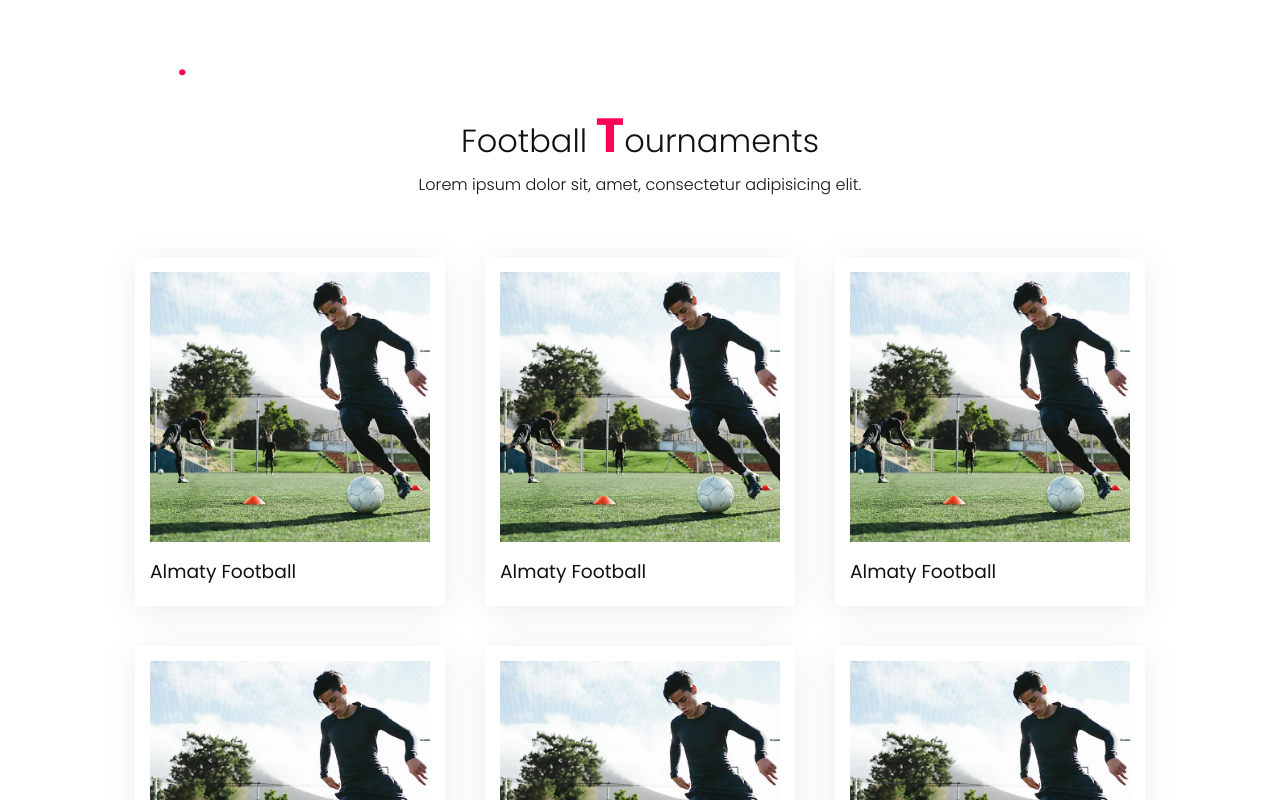
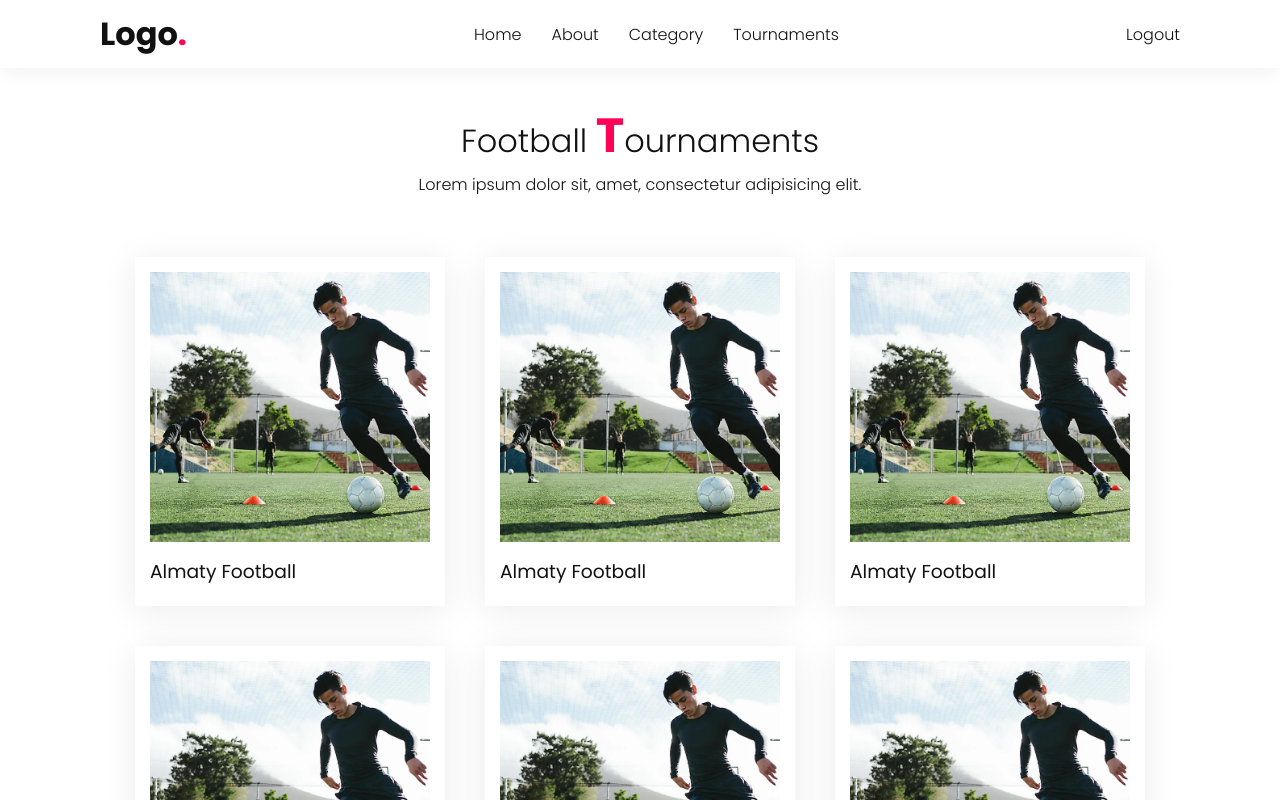
Before and after one commit to zhanysbayadilet/sportsmaster_client, an Angular app: page /tournaments in a window 1280 px wide. Shown: the top 800 px of the page. Built offline with nearby package versions, Linux system fonts and the light colour scheme.

Commit message:
Header update

```diff
--- a/src/app/app.component.html
+++ b/src/app/app.component.html
@@ -1,2 +1 @@
-<app-header></app-header>
 <router-outlet></router-outlet>
--- a/src/app/app.module.ts
+++ b/src/app/app.module.ts
@@ -6,13 +6,15 @@ import { AppComponent } from './app.component';
 import { MainPageComponent } from './components/main/main-page/main-page.component';
 import { HeaderComponent } from './components/main/header/header.component';
 import { TournamentsComponent } from './components/tournaments/tournaments.component';
+import { Header2Component } from './components/main/header2/header2.component';
 
 @NgModule({
   declarations: [
     AppComponent,
     MainPageComponent,
     HeaderComponent,
-    TournamentsComponent
+    TournamentsComponent,
+    Header2Component
   ],
   imports: [
     BrowserModule,
--- /dev/null
+++ b/src/app/components/main/header2/header2.component.html
@@ -0,0 +1,12 @@
+<header class="notMainHeader">
+  <a href="#" class="logo">Logo<span>.</span></a>
+  <ul class="navigation">
+    <li><a href="#banner">Home</a></li>
+    <li><a href="#about">About</a></li>
+    <li><a href="#category">Category</a></li>
+    <li><a href="#tournaments">Tournaments</a></li>
+  </ul>
+  <ul class="auth">
+    <li><a href="/logout">Logout</a></li>
+  </ul>
+</header>
--- /dev/null
+++ b/src/app/components/main/header2/header2.component.ts
@@ -0,0 +1,15 @@
+import { Component, OnInit } from '@angular/core';
+
+@Component({
+  selector: 'app-header2',
+  templateUrl: './header2.component.html',
+  styleUrls: ['./header2.component.css']
+})
+export class Header2Component implements OnInit {
+
+  constructor() { }
+
+  ngOnInit(): void {
+  }
+
+}
--- a/src/app/components/main/main-page/main-page.component.html
+++ b/src/app/components/main/main-page/main-page.component.html
@@ -1,3 +1,5 @@
+<app-header></app-header>
+
 <section class="banner" id="banner">
   <div class="content">
     <h2>Always Choose Good</h2>
--- a/src/app/components/tournaments/tournaments.component.css
+++ b/src/app/components/tournaments/tournaments.component.css
@@ -0,0 +1,5 @@
+header {
+  background: #fff;
+  padding: 10px 100px;
+  box-shadow: 0 5px 20px rgba(0, 0, 0, 0.05);
+}
--- a/src/app/components/tournaments/tournaments.component.html
+++ b/src/app/components/tournaments/tournaments.component.html
@@ -1,3 +1,5 @@
+<app-header2></app-header2>
+
 <section class="category" id="category">
   <div class="title">
     <h2 class="titleText">Football <span>T</span>ournaments</h2>
```
Also changed, not shown: src/app/components/main/header2/header2.component.css (added).
